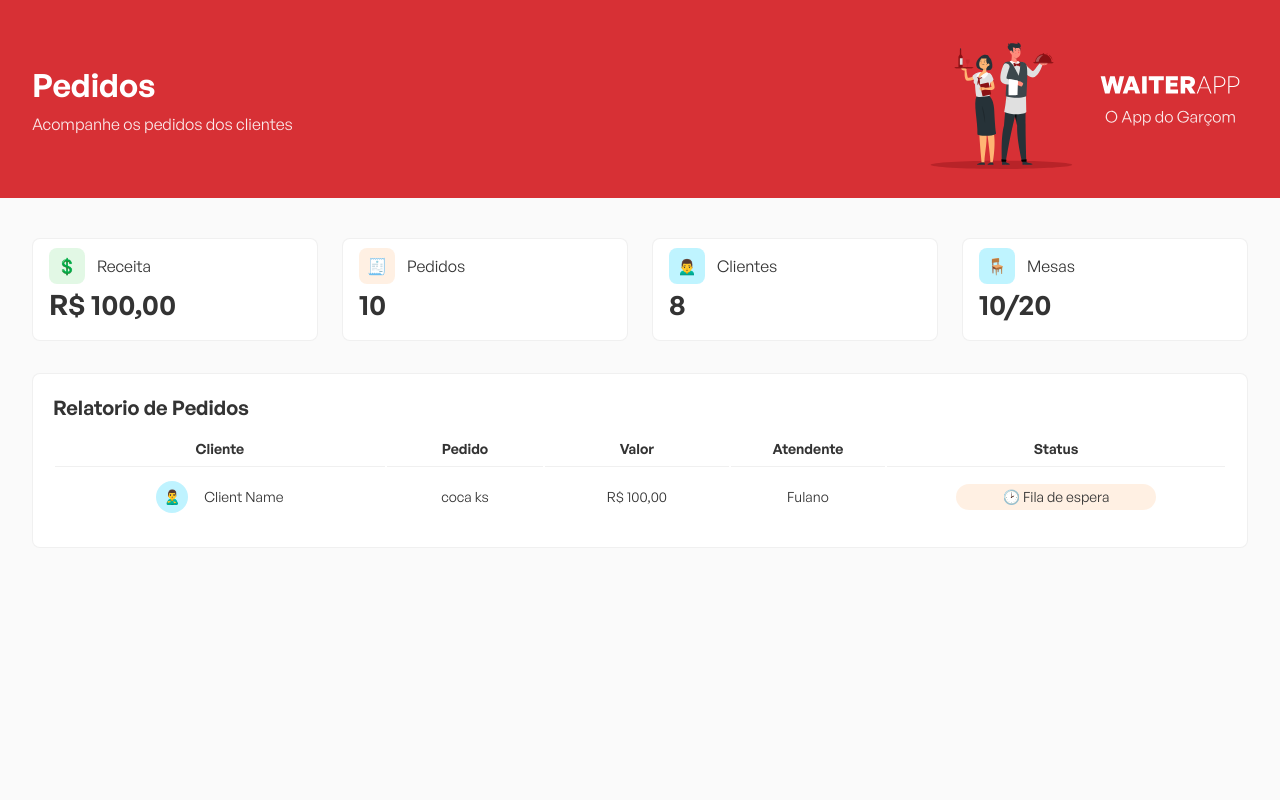
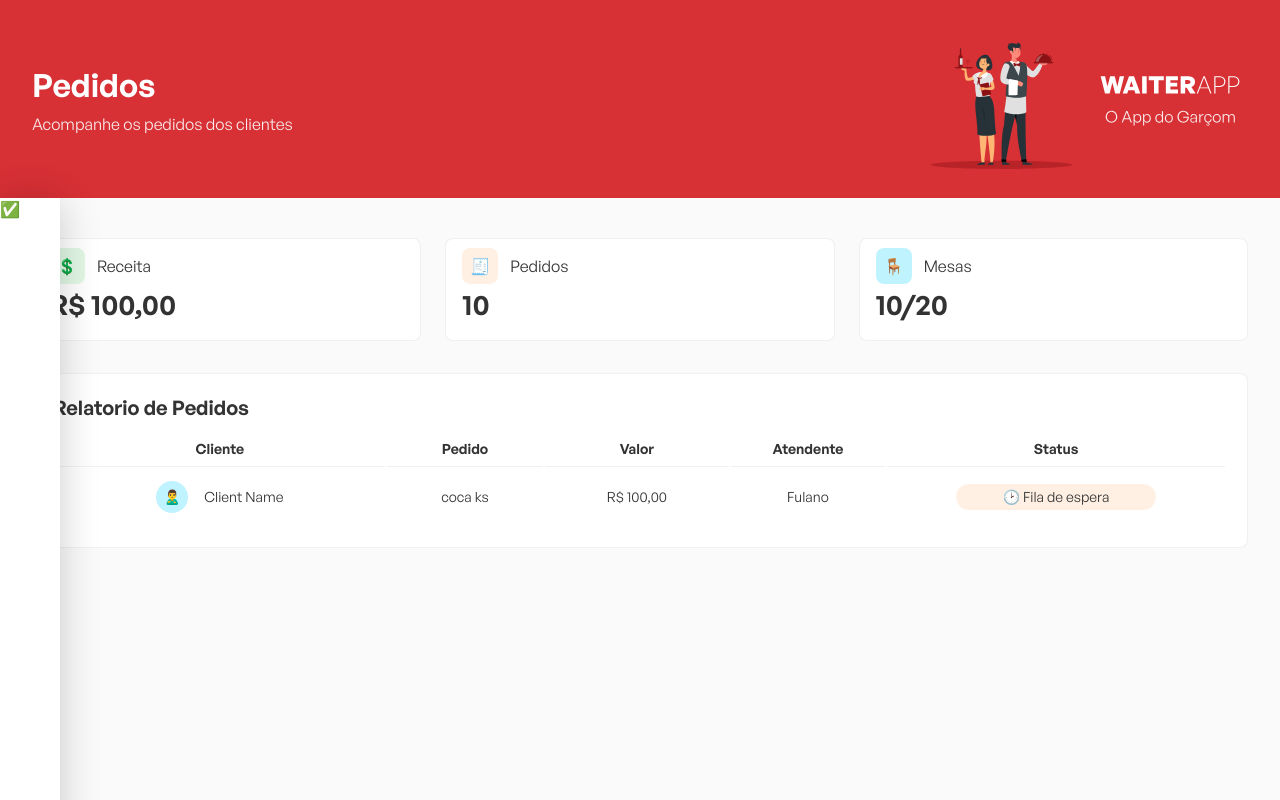
Before and after one commit to Augusto9237/waiter-app-web, a React (Vite) app: page / in a window 1280 px wide. Built offline with nearby package versions, Linux system fonts and the light colour scheme.

Commit message:
sidebar in progress

```diff
--- a/src/Pages/Admin.tsx
+++ b/src/Pages/Admin.tsx
@@ -13,6 +13,7 @@ import { ToastContainer } from 'react-toastify';
 import 'react-toastify/dist/ReactToastify.css';
 import { Header } from "../components/Orders/Header";
 import Admin from "../components/Admin";
+import SideBar from "../components/Admin/SideBar";
 
 export function AdminPage() {
 
@@ -90,6 +91,7 @@ export function AdminPage() {
     <>
       <GlobalStyles />
       <Header/>
+      <SideBar/>
       <Admin/>
       <ToastContainer />
     </>
--- /dev/null
+++ b/src/components/Admin/SideBar/index.tsx
@@ -0,0 +1,5 @@
+import { Container } from "./styles";
+
+export default function SideBar() {
+  return <Container>✅</Container>;
+}
--- /dev/null
+++ b/src/components/Admin/SideBar/styles.ts
@@ -0,0 +1,14 @@
+import styled from "styled-components";
+
+export const Container = styled.div`
+  position: fixed;
+  width: 60px;
+  min-height: 100vh;
+  display: flex;
+  background: #ffff;
+  box-shadow: 0px 4px 40px rgba(0, 0, 0, 0.2);
+
+  @media (min-width: 1733px) {
+    width: 250px;
+  }
+`;
--- a/src/components/Admin/index.tsx
+++ b/src/components/Admin/index.tsx
@@ -22,11 +22,6 @@ export default function Admin() {
           <span className="icon-orders">🧾</span>
           <span>Pedidos</span>
           <h1>10</h1>
-        </CardOrders>
-        <CardOrders>
-          <span className="icon-customers">🙍‍♂️</span>
-          <span>Clientes</span>
-          <h1>8</h1>
         </CardOrders>
         <CardOrders>
           <span className="icon-customers">🪑</span>
```
